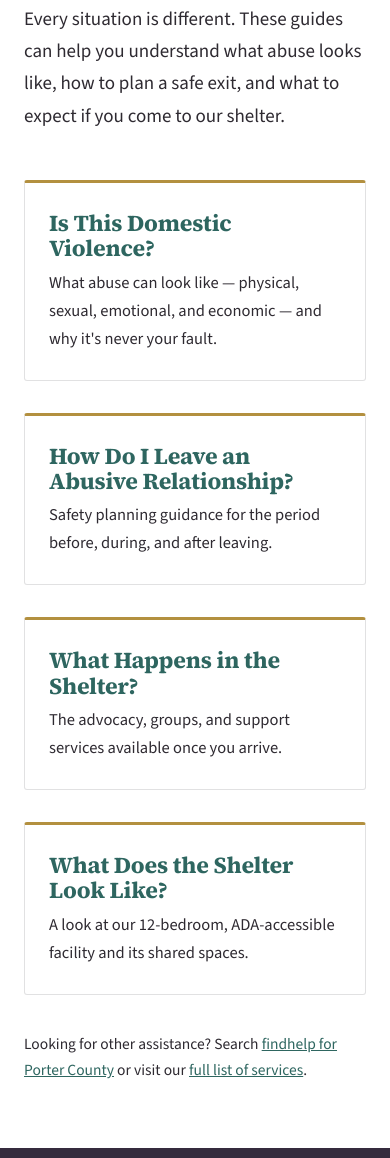
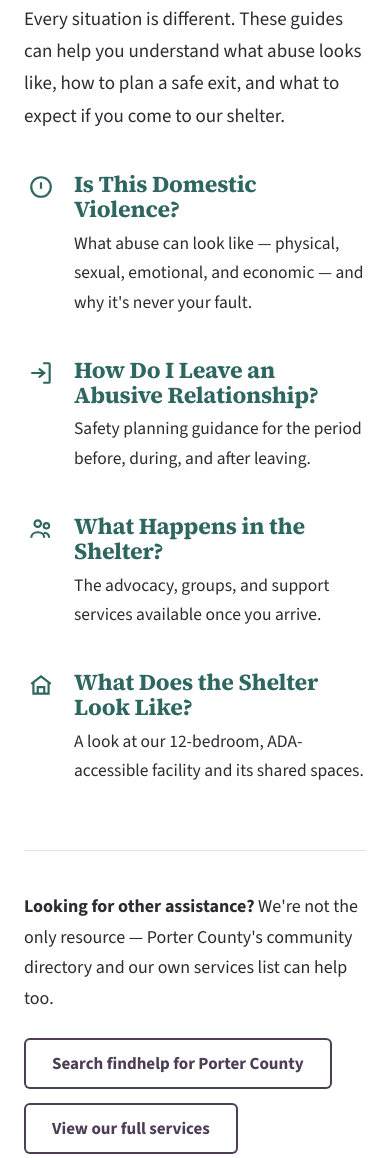
Before and after one commit to JamesSoria/TheCaringPlaceDraft, an Eleventy site: page src/get-help/index.njk in a window 390 px wide. Shown: the part 2466-3624 px from the top of the page. Built offline with nearby package versions, Linux system fonts and the light colour scheme; Eleventy itself is replaced by a stand-in of ours; files that its build step writes are made by us from their sources.

Commit message:
Redesign Get Help hub's topic cards and "other assistance" line
The 4-item card-grid became an uneven 3-then-1 layout at wider
breakpoints (repeat(3,1fr)) and the cards were plain text with no
icons, unlike the rest of the site. Switched to the same 2x2
icon-card grid used on the Is This Domestic Violence page redesign.

Also turned the trailing "Looking for other assistance?" sentence
into a proper callout with real buttons (findhelp + full services),
matching the .outreach pattern used elsewhere, instead of two links
buried in a small paragraph.

```diff
--- a/src/get-help/index.njk
+++ b/src/get-help/index.njk
@@ -47,24 +47,22 @@ description: "Free, confidential help for anyone experiencing domestic violence
     <p class="eyebrow">Learn More</p>
     <h2>Answers to common questions</h2>
     <p style="margin-top:16px">Every situation is different. These guides can help you understand what abuse looks like, how to plan a safe exit, and what to expect if you come to our shelter.</p>
-    <div class="card-grid">
-      <div class="card">
-        <h3><a href="{{ '/get-help/is-this-domestic-violence/' | url }}" style="text-decoration:none">Is This Domestic Violence?</a></h3>
-        <p>What abuse can look like — physical, sexual, emotional, and economic — and why it's never your fault.</p>
-      </div>
-      <div class="card">
-        <h3><a href="{{ '/get-help/how-do-i-leave/' | url }}" style="text-decoration:none">How Do I Leave an Abusive Relationship?</a></h3>
-        <p>Safety planning guidance for the period before, during, and after leaving.</p>
-      </div>
-      <div class="card">
-        <h3><a href="{{ '/get-help/what-happens-in-the-shelter/' | url }}" style="text-decoration:none">What Happens in the Shelter?</a></h3>
-        <p>The advocacy, groups, and support services available once you arrive.</p>
-      </div>
-      <div class="card">
-        <h3><a href="{{ '/get-help/what-does-the-shelter-look-like/' | url }}" style="text-decoration:none">What Does the Shelter Look Like?</a></h3>
-        <p>A look at our 12-bedroom, ADA-accessible facility and its shared spaces.</p>
+    <div class="svc-grid-2">
+      <div class="svc"><span class="ic"><svg width="26" height="26" viewBox="0 0 24 24" fill="none" stroke-width="2" aria-hidden="true"><circle cx="12" cy="12" r="9"/><path d="M12 7.5v6M12 16.5h.01"/></svg></span>
+        <div><h3><a href="{{ '/get-help/is-this-domestic-violence/' | url }}" style="text-decoration:none">Is This Domestic Violence?</a></h3><p>What abuse can look like — physical, sexual, emotional, and economic — and why it's never your fault.</p></div></div>
+      <div class="svc"><span class="ic"><svg width="26" height="26" viewBox="0 0 24 24" fill="none" stroke-width="2" aria-hidden="true"><path d="M14 3h5a1 1 0 0 1 1 1v16a1 1 0 0 1-1 1h-5M10 16l5-4-5-4M15 12H3"/></svg></span>
+        <div><h3><a href="{{ '/get-help/how-do-i-leave/' | url }}" style="text-decoration:none">How Do I Leave an Abusive Relationship?</a></h3><p>Safety planning guidance for the period before, during, and after leaving.</p></div></div>
+      <div class="svc"><span class="ic"><svg width="26" height="26" viewBox="0 0 24 24" fill="none" stroke-width="2" aria-hidden="true"><circle cx="9" cy="7" r="3"/><circle cx="17" cy="9" r="2.5"/><path d="M3 20c0-3 2.5-5 6-5s6 2 6 5M14.5 15.5c2.8.2 5 1.8 5 4.5"/></svg></span>
+        <div><h3><a href="{{ '/get-help/what-happens-in-the-shelter/' | url }}" style="text-decoration:none">What Happens in the Shelter?</a></h3><p>The advocacy, groups, and support services available once you arrive.</p></div></div>
+      <div class="svc"><span class="ic"><svg width="26" height="26" viewBox="0 0 24 24" fill="none" stroke-width="2" aria-hidden="true"><path d="M3 11l9-7 9 7M5 10v10h14V10M9 20v-6h6v6"/></svg></span>
+        <div><h3><a href="{{ '/get-help/what-does-the-shelter-look-like/' | url }}" style="text-decoration:none">What Does the Shelter Look Like?</a></h3><p>A look at our 12-bedroom, ADA-accessible facility and its shared spaces.</p></div></div>
+    </div>
+    <div class="outreach">
+      <p><strong>Looking for other assistance?</strong> We're not the only resource — Porter County's community directory and our own services list can help too.</p>
+      <div class="hero-ctas">
+        <a class="btn btn-ghost" href="https://portercounty.findhelp.com" rel="noopener">Search findhelp for Porter County</a>
+        <a class="btn btn-ghost" href="{{ '/services/' | url }}">View our full services</a>
       </div>
     </div>
-    <p style="margin-top:36px;font-size:15.5px">Looking for other assistance? Search <a href="https://portercounty.findhelp.com" rel="noopener">findhelp for Porter County</a> or visit our <a href="{{ '/services/' | url }}">full list of services</a>.</p>
   </div>
 </section>
```
